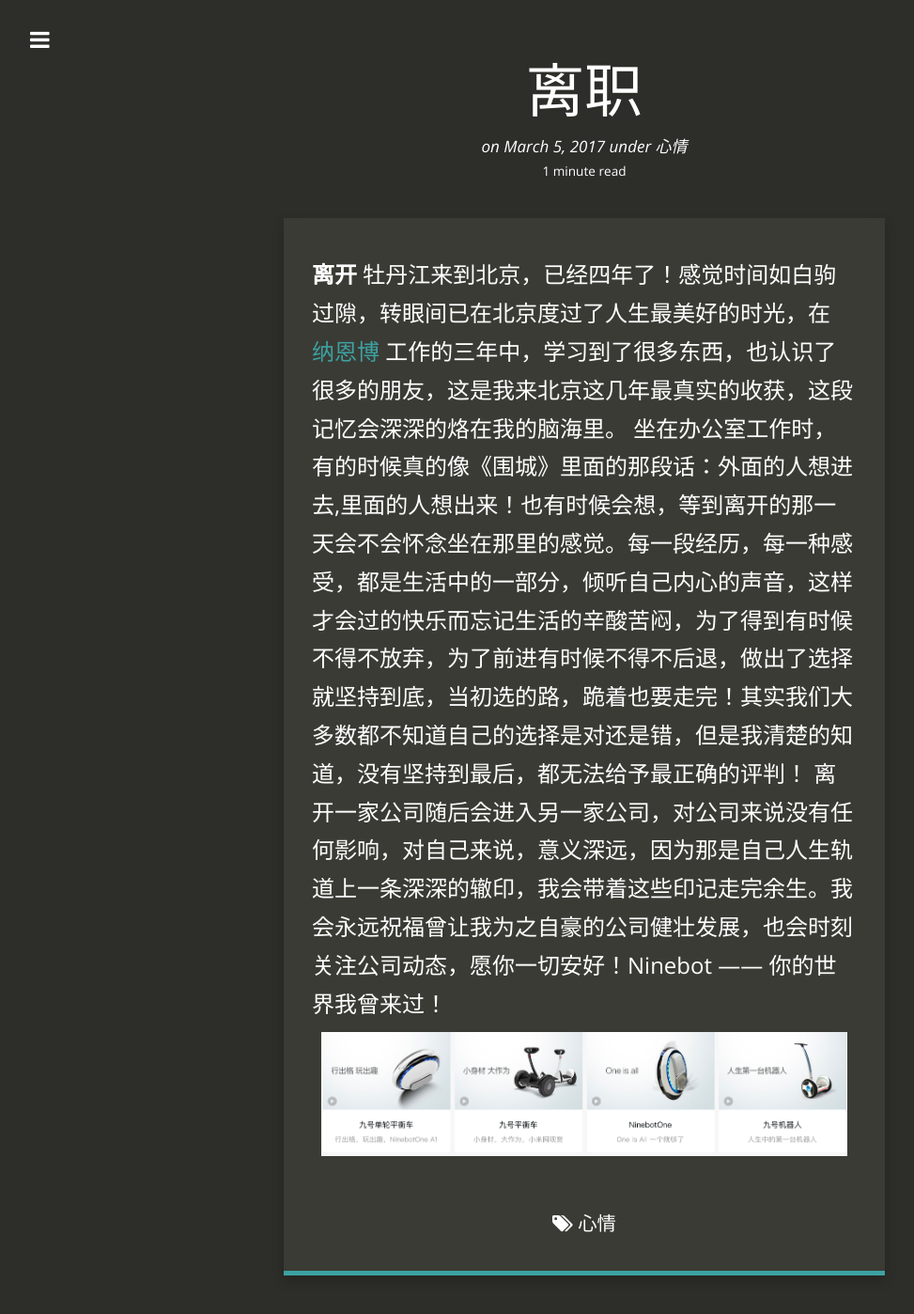
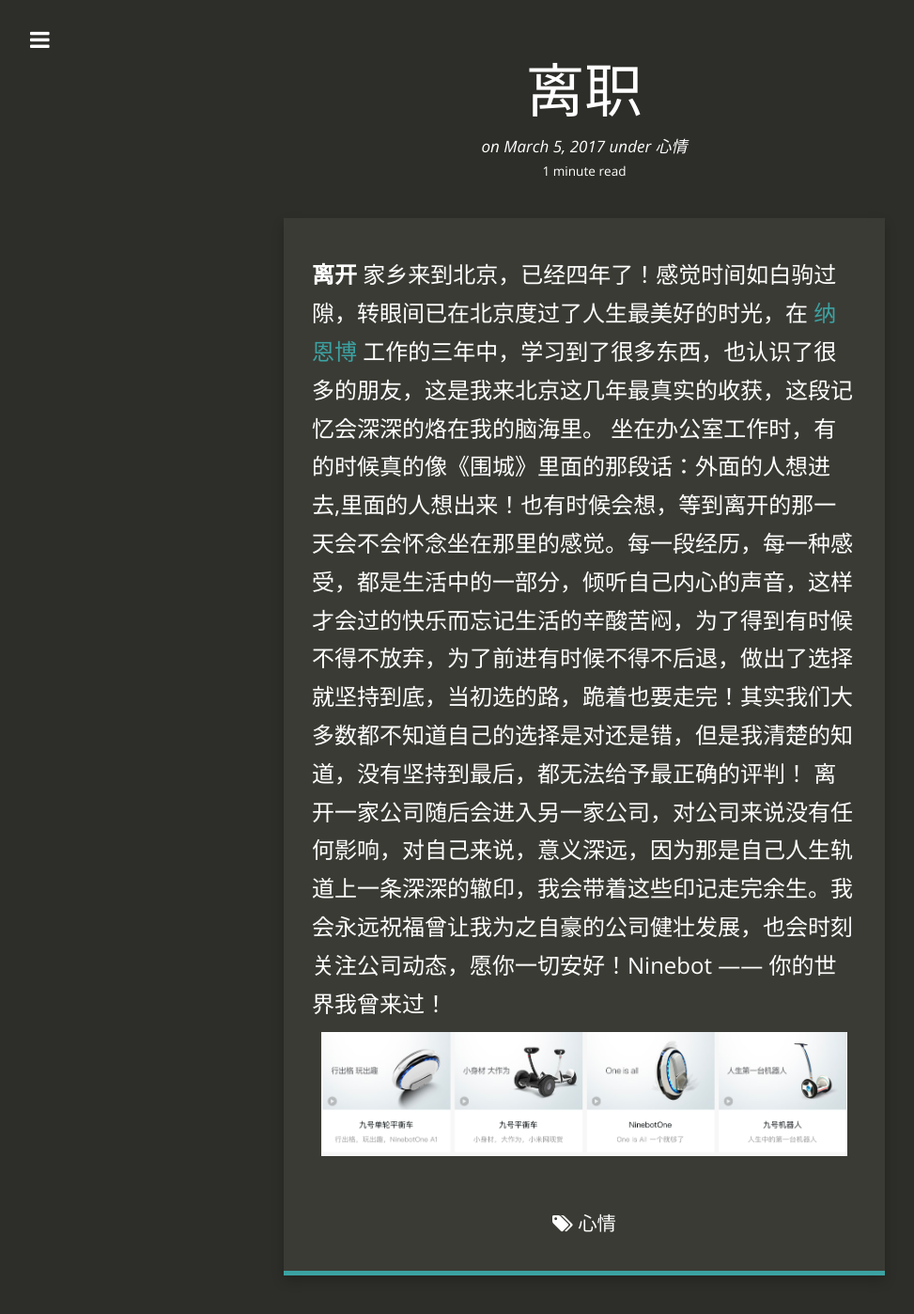
Before and after one commit to sxm5220/sxm5220.github.io, a Jekyll site: the page built from _posts/2017-03-05-离职.md, in a window 1280 px wide. Shown: the whole page at 94% size, without its empty margins (18-991 px from the left). Built offline with Jekyll 4.4.1, drawn with Linux system fonts in a browser that asks for light colours; nearby versions of some CDN libraries.

Commit message:
refine:从新整理了博客文章

```diff
--- a/_posts/2017-03-05-离职.md
+++ b/_posts/2017-03-05-离职.md
@@ -9,7 +9,7 @@
  - 心情
 ---
 
-**离开** 牡丹江来到北京，已经四年了！感觉时间如白驹过隙，转眼间已在北京度过了人生最美好的时光，在 [纳恩博][0] 工作的三年中，学习到了很多东西，也认识了很多的朋友，这是我来北京这几年最真实的收获，这段记忆会深深的烙在我的脑海里。
+**离开** 家乡来到北京，已经四年了！感觉时间如白驹过隙，转眼间已在北京度过了人生最美好的时光，在 [纳恩博][0] 工作的三年中，学习到了很多东西，也认识了很多的朋友，这是我来北京这几年最真实的收获，这段记忆会深深的烙在我的脑海里。
 坐在办公室工作时，有的时候真的像《围城》里面的那段话：外面的人想进去,里面的人想出来！也有时候会想，等到离开的那一天会不会怀念坐在那里的感觉。每一段经历，每一种感受，都是生活中的一部分，倾听自己内心的声音，这样才会过的快乐而忘记生活的辛酸苦闷，为了得到有时候不得不放弃，为了前进有时候不得不后退，做出了选择就坚持到底，当初选的路，跪着也要走完！其实我们大多数都不知道自己的选择是对还是错，但是我清楚的知道，没有坚持到最后，都无法给予最正确的评判！
 离开一家公司随后会进入另一家公司，对公司来说没有任何影响，对自己来说，意义深远，因为那是自己人生轨道上一条深深的辙印，我会带着这些印记走完余生。我会永远祝福曾让我为之自豪的公司健壮发展，也会时刻关注公司动态，愿你一切安好！Ninebot —— 你的世界我曾来过！
 ![ninebot](/source/image/ninebot.png)
```
